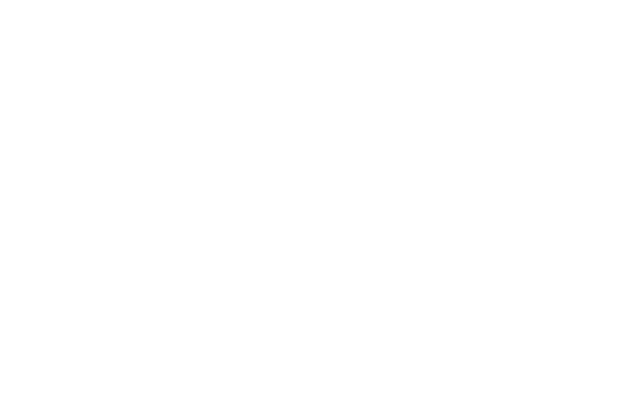
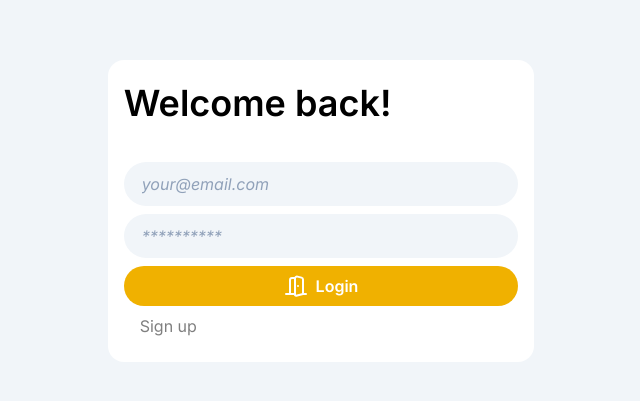
Before and after one commit to notmuhammad/hic_client, a React (Vite) app: page /auth/login in a window 1280 px wide. Before the commit this address had no page. Shown: the part 189-590 px from the top of the page, without its empty margins (319-959 px from the left). Built offline with nearby package versions, Linux system fonts and the light colour scheme.

Commit message:
login page

```diff
--- a/src/App.tsx
+++ b/src/App.tsx
@@ -12,12 +12,11 @@
 export default function App() {
     return (
         <UserProvider>
-            <div className='bg-neutral-50'>
-
+            <div className='size-full'>
                 <Router>
                     <Routes>
                         <Route path='/auth/'>
-                            <Route path='' element={<Login />} />
+                            <Route path='login' element={<Login />} />
                             <Route path='signup' element={<Signup />} />
                         </Route>
                         <Route path='/' element={<Interface />}>
@@ -27,7 +26,6 @@
                         </Route>
                     </Routes>
                 </Router>
-
             </div>
         </UserProvider>
     );
--- a/src/components/Comment.tsx
+++ b/src/components/Comment.tsx
@@ -9,9 +9,9 @@
     { comment: CommentT, pending?: boolean }
 ) {
     return (
-        <div className={`bg-neutral-100 rounded-2xl p-4 mb-2 ${pending && 'opacity-50'}`}>
+        <div className={`bg-slate-100 rounded-2xl p-4 mb-2 ${pending && 'opacity-50'}`}>
             <div className="flex gap-2 items-center">
-                <p className='font-semibold text-neutral-700'>{ comment.user.firstName } { comment.user.lastName }</p>
+                <p className='font-semibold text-slate-700'>{ comment.user.firstName } { comment.user.lastName }</p>
                 <p className='text-sm text-black/50'>{ dayjs(comment.createdAt).subtract(2, 'hour').fromNow() }</p>
             </div>
             <p className='prose'>{ comment.content }</p>
--- a/src/components/Home.tsx
+++ b/src/components/Home.tsx
@@ -18,6 +18,7 @@
 
     return (
         <div className="flex flex-col divide-y-[1px]">
+            /home
             {
                 posts?.map(post => (
                     <Link to={`/post/${post.id}`} key={post.id}>
--- a/src/components/Interface.tsx
+++ b/src/components/Interface.tsx
@@ -3,26 +3,60 @@
 import { useContext, useEffect } from 'react';
 import loginService from '../services/loginService';
 import usersService from '../services/usersService';
+import { useNavigate } from 'react-router-dom';
+import { User2 } from 'lucide-react';
+import Button from './ui/Button';
 
 export default function Interface() {
     const user = useContext(UserContext);
+    const navigate = useNavigate();
 
+    // Fetch user's access_token from localStorage or redirect to login page
     useEffect(() => {
+        console.log(user.state)
+        if (!user.state) {
             const access_token = localStorage.getItem('access_token');
+            console.log(access_token)
             if (access_token) {
                 usersService.getProfileByToken(access_token)
                     .then(data => user.dispatch({ type: 'login', payload: { ...data, access_token } }));
 
                 return;
             }
-
-        loginService.login('alawy', '123')
-            .then(data => user.dispatch({ type: 'login', payload: data }));
+            // else  {
+            //     navigate('/auth/login');
+            //     return;
+            // }
+        }
     }, []);
 
     return (
-        <div className='mx-auto w-2/3 bg-white'>
+        <div className='size-full bg-slate-100'>
+            <Navbar />
+            <div className='mx-auto w-2/3 bg-white h-full'>
                 <Outlet />
+            </div>
         </div>
     );
 }
+
+function Navbar() {
+    const user = useContext(UserContext);
+    const navigate = useNavigate();
+
+    return (
+        <div className="sticky top-0 left-0 right-0 flex  items-center px-8 py-4 bg-white select-none">
+            <h1 className="font-9xl font-eb">HIC Blogs</h1>
+            <div className="ml-auto flex items-center gap-2 text-slate-600">
+                {
+                    user.state
+                        ? <>
+                            <p>{ user.state.firstName } { user.state.lastName} </p>
+                            <User2 />
+                        </>
+                        : <Button onClick={() => navigate('/auth/login')}>Login</Button>
+                }
+            </div>
+        </div>
+    );
+}
--- a/src/components/Login.tsx
+++ b/src/components/Login.tsx
@@ -1,7 +1,39 @@
+import useField from '../hooks/useField';
+import { useContext } from 'react';
+import { UserContext } from '../context/User';
+import { useNavigate } from 'react-router-dom';
+
+import loginService from '../services/loginService';
+
+import Button from './ui/Button';
+import Input from './ui/Input';
+import { DoorOpen } from 'lucide-react';
+
 export default function Login() {
+    const { dispatch } = useContext(UserContext);
+    const email = useField('');
+    const password = useField('');
+    const navigate = useNavigate();
+
+    async function handleLogin(e: React.FormEvent) {
+        e.preventDefault();
+
+        const user = await loginService.login(email.value, password.value);
+        dispatch({ type: 'login', payload: user });
+        navigate('/');
+    }
+
     return (
-        <div>
-            login
+        <div className="size-full flex items-center justify-center bg-slate-100 ">
+            <div className="bg-white rounded-2xl p-4 w-1/3">
+                <h1 className='mb-8'>Welcome back!</h1>
+                <form onSubmit={handleLogin} className="flex flex-col gap-2">
+                    <Input value={email.value} onChange={email.onChange} placeholder="your@email.com" id="email" />
+                    <Input value={password.value} onChange={password.onChange} placeholder="**********" type="password" name="password" id="password" />
+                    <Button type="submit" center><DoorOpen />Login</Button>
+                </form>
+                <Button variant='ghost' onClick={() => navigate('/auth/signup')}>Sign up</Button>
+            </div>
         </div>
     );
 }
--- a/src/components/Post.tsx
+++ b/src/components/Post.tsx
@@ -89,7 +89,7 @@
     }
 
     return (
-        <div className='w-full mt-6 p-4 border-t-2 border-t-neutral-100'>
+        <div className='w-full mt-6 p-4 border-t-2 border-t-slate-100'>
             <h2>Comments</h2>
 
             <form onSubmit={handleSubmit} className='flex items-center justify-center gap-2 mb-2'>
--- a/src/components/TipTap.tsx
+++ b/src/components/TipTap.tsx
@@ -21,7 +21,7 @@
         editorProps: {
             attributes: {
                 class: clsx('prose max-w-none p-4 focus-within:outline-0 border-[1px] border-b-0 rounded-2xl rounded-b-none', {
-                    'border-neutral-200 ': editable,
+                    'border-slate-200 ': editable,
                     'border-transparent': !editable
                 })
             }
@@ -63,7 +63,7 @@
                 <EditorContent editor={editor} />
                 <div
                     hidden={!editable}
-                    className="sticky bottom-0 left-0 right-0 p-2 flex items-center gap-2 bg-white rounded-b-2xl border-[1px] border-t-0 border-neutral-200"
+                    className="sticky bottom-0 left-0 right-0 p-2 flex items-center gap-2 bg-white rounded-b-2xl border-[1px] border-t-0 border-slate-200"
                 >
                     <Button onClick={handlePublish}>Publish</Button>
                     <Button rounded={false} sm variant={editor?.isActive('bold') ? 'secondary' : 'ghost'} onClick={() => editor?.chain().focus().toggleBold().run()}><Bold /></Button>
--- a/src/components/ui/Button.tsx
+++ b/src/components/ui/Button.tsx
@@ -7,6 +7,7 @@
         sm = false,
         right = false,
         rounded = true,
+        center = false,
         ...props
     }:
     {
@@ -15,6 +16,7 @@
         sm?: boolean,
         right?: boolean,
         rounded?: boolean,
+        center?: boolean,
     } & React.ComponentPropsWithoutRef<'button'>
 ) {
     return (
@@ -23,13 +25,14 @@
             className={clsx('flex gap-2 items-center cursor-pointer',
                 {
                     'text-white font-semibold bg-yellow-500 hover:bg-yellow-400 hover:shadow-md shadow-amber-200': variant === 'primary',
-                    'text-black bg-neutral-200 hover:bg-neutral-100': variant === 'secondary',
-                    'text-black/50 bg-transparent hover:bg-black/10 hover:text-black': variant === 'ghost',
+                    'text-black bg-slate-200 hover:bg-slate-100': variant === 'secondary',
+                    'text-black/50 bg-transparent hover:bg-slate-200 hover:text-black': variant === 'ghost',
                     'rounded-full': rounded,
                     'rounded-lg': !rounded,
                     'ml-auto': right,
                     'text-sm p-1': sm,
-                    'px-4 py-2': !sm
+                    'px-4 py-2': !sm,
+                    'justify-center': center
                 }
             )}
         >
--- a/src/components/ui/Input.tsx
+++ b/src/components/ui/Input.tsx
@@ -12,7 +12,7 @@
     return (
         <input
             {...props}
-            className={clsx('w-full px-4 py-2 rounded-full bg-neutral-100 hover:bg-neutral-200 border-2 border-transparent focus:border-yellow-500 outline-0 placeholder:italic')}
+            className={clsx('w-full px-4 py-2 rounded-full bg-slate-100 hover:bg-slate-200 border-2 border-transparent focus:border-yellow-500 outline-0 placeholder:italic placeholder:text-slate-400')}
         />
     )
 }
--- a/src/context/User.tsx
+++ b/src/context/User.tsx
@@ -11,8 +11,6 @@
 
             const { access_token } = action.payload;
             localStorage.setItem('access_token', access_token);
-
-            console.log(action.payload)
 
             return action.payload;
         } break;
--- a/src/index.css
+++ b/src/index.css
@@ -34,3 +34,10 @@
         font-size: var(--text-xl);
     }
 }
+
+:root, #root, body {
+    height: 100vh;
+    width: 100vw;
+    overflow: hidden;
+    box-sizing: border-box;
+}
--- a/src/services/loginService.ts
+++ b/src/services/loginService.ts
@@ -9,7 +9,6 @@
         { email, password },
     );
 
-    console.log(data);
     return data;
 }
 
```
Lines whose indentation alone changed are shown as unchanged.
